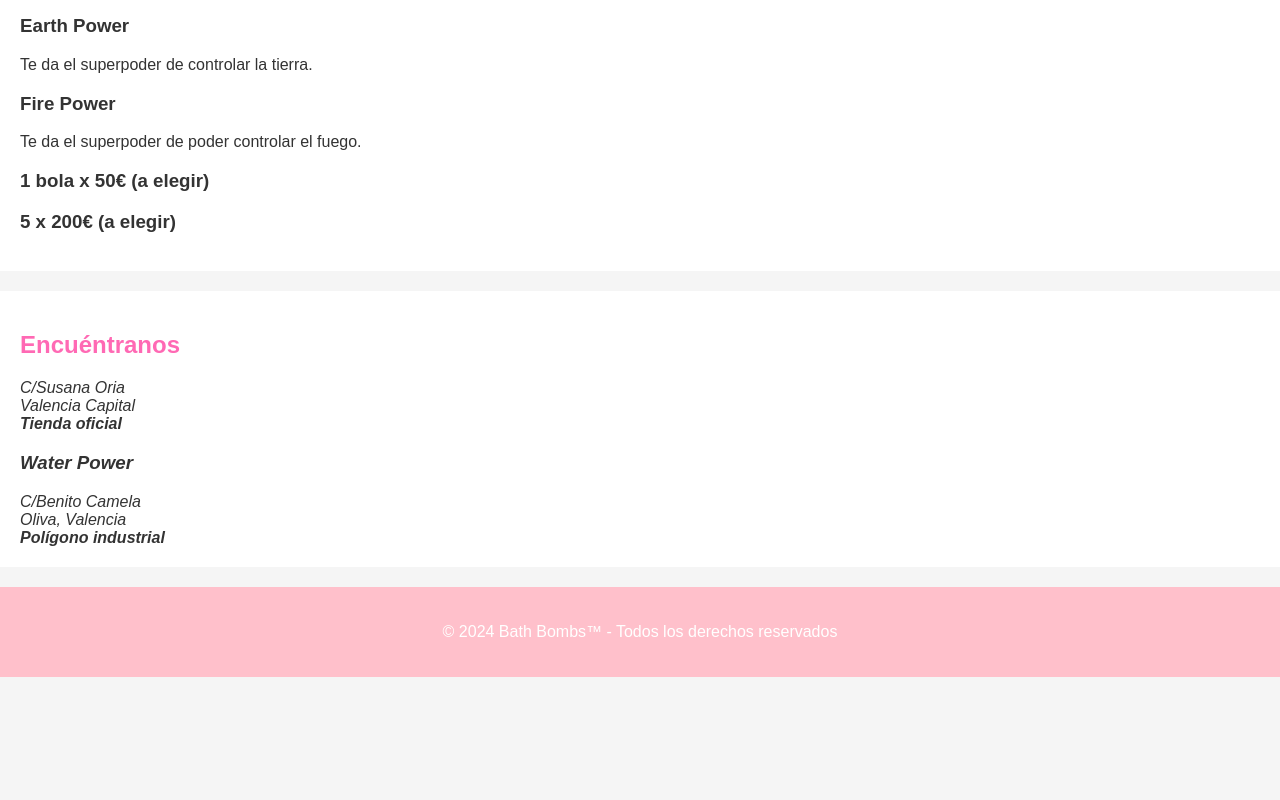
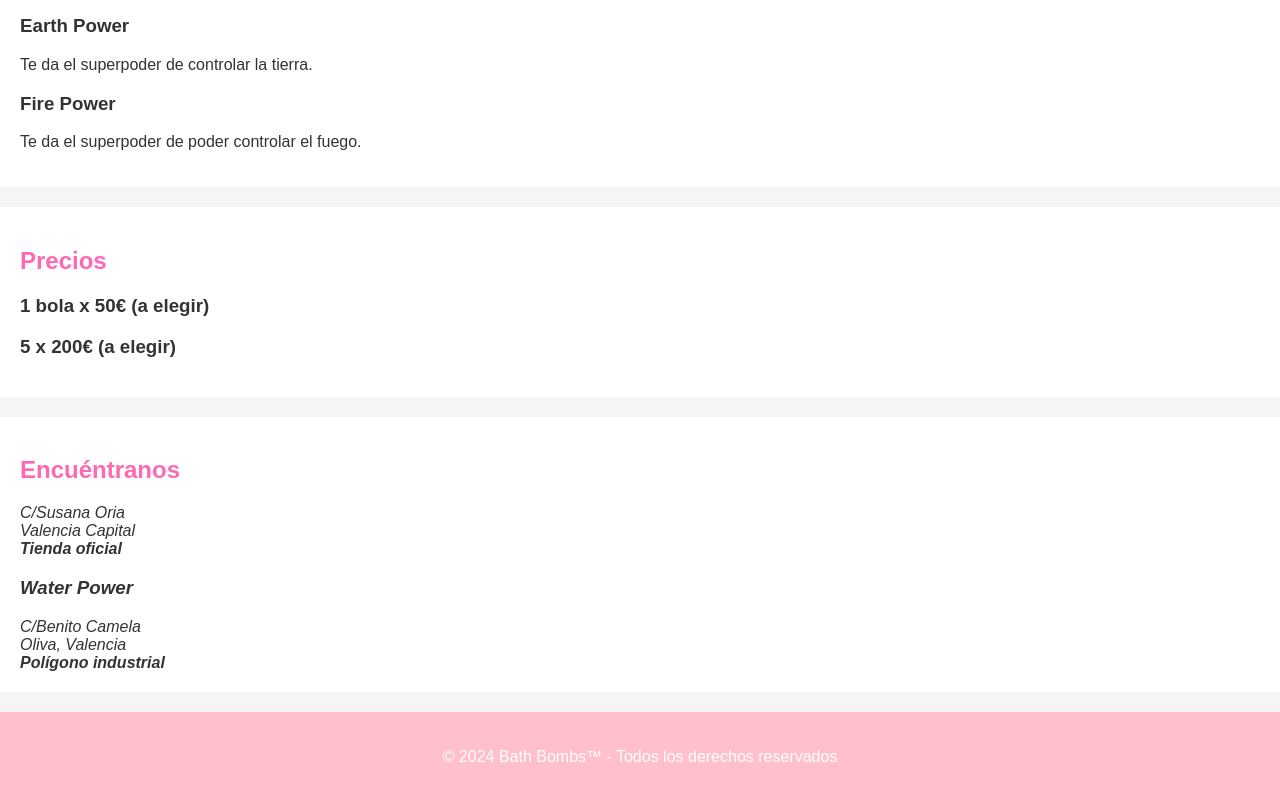
Before and after one commit to jargalgue/bathbombs, a plain HTML site: page index.html in a window 1280 px wide. Shown: the part 1724-2524 px from the top of the page. Before the commit the page ends 2401 px from the top, so only its background shows below. Drawn offline with Linux system fonts and the light colour scheme.

Commit message:
release v1.0.0

```diff
--- a/index.html
+++ b/index.html
@@ -71,6 +71,9 @@
             <h3>Fire Power</h3>
             <p>Te da el superpoder de poder controlar el fuego.</p>
         </div>
+    </section>
+    <section id="precios">
+        <h2>Precios</h2>
         <h3>1 bola x 50€ (a elegir)</h3>
         <h3>5 x 200€ (a elegir)</h3>
     </section>
```
